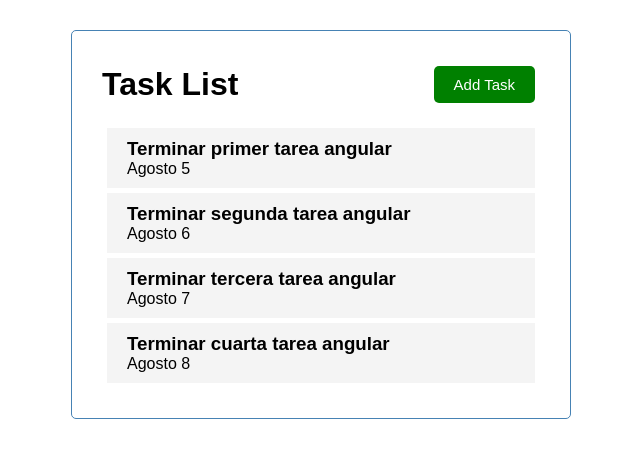
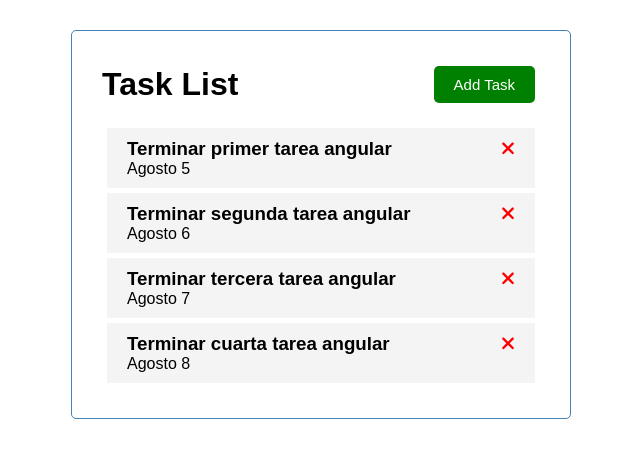
Before and after one commit to Flaviabel/Task-list-angular, an Angular app: page / in a window 1280 px wide. Shown: the top 458 px of the page, without its empty margins (319-959 px from the left). Built offline with nearby package versions, Linux system fonts and the light colour scheme.

Commit message:
add icons to tasks

```diff
--- a/package.json
+++ b/package.json
@@ -18,6 +18,9 @@
     "@angular/platform-browser": "^15.2.0",
     "@angular/platform-browser-dynamic": "^15.2.0",
     "@angular/router": "^15.2.0",
+    "@fortawesome/angular-fontawesome": "^0.12.1",
+    "@fortawesome/fontawesome-svg-core": "^6.2.1",
+    "@fortawesome/free-solid-svg-icons": "^6.2.1",
     "rxjs": "~7.8.0",
     "tslib": "^2.3.0",
     "zone.js": "~0.12.0"
--- a/src/app/app.module.ts
+++ b/src/app/app.module.ts
@@ -6,6 +6,7 @@
 import { ButtonComponent } from './components/button/button.component';
 import { TasksComponent } from './components/tasks/tasks.component';
 import { TasksItemComponent } from './components/tasks-item/tasks-item.component';
+import { FontAwesomeModule } from '@fortawesome/angular-fontawesome';
 
 @NgModule({
   declarations: [
@@ -16,7 +17,8 @@
     TasksItemComponent
   ],
   imports: [
-    BrowserModule
+    BrowserModule,
+    FontAwesomeModule
   ],
   providers: [],
   bootstrap: [AppComponent]
--- a/src/app/components/tasks-item/tasks-item.component.html
+++ b/src/app/components/tasks-item/tasks-item.component.html
@@ -1,6 +1,7 @@
 <div class="task">
     <h3>
         {{task.text}}
+        <fa-icon [icon]="faTimes" [ngStyle]="{'color':'red'}"></fa-icon>
     </h3>
     <p>{{task.day}}</p>
 </div>
--- a/src/app/components/tasks-item/tasks-item.component.ts
+++ b/src/app/components/tasks-item/tasks-item.component.ts
@@ -1,6 +1,8 @@
 import { Component, Input } from '@angular/core';
 import { Task } from '../Task';
 import { TASKS } from '../mock-tasks';
+import { faTimes } from '@fortawesome/free-solid-svg-icons'
+
 
 @Component({
   selector: 'app-tasks-item',
@@ -8,5 +10,7 @@
   styleUrls: ['./tasks-item.component.css']
 })
 export class TasksItemComponent {
-  @Input() task: Task = TASKS[0]
+  @Input() task: Task = TASKS[0];
+  faTimes = faTimes;
+
 }
```
Also changed, not shown: 1 other file (tests, documents, lock files or other folders).
